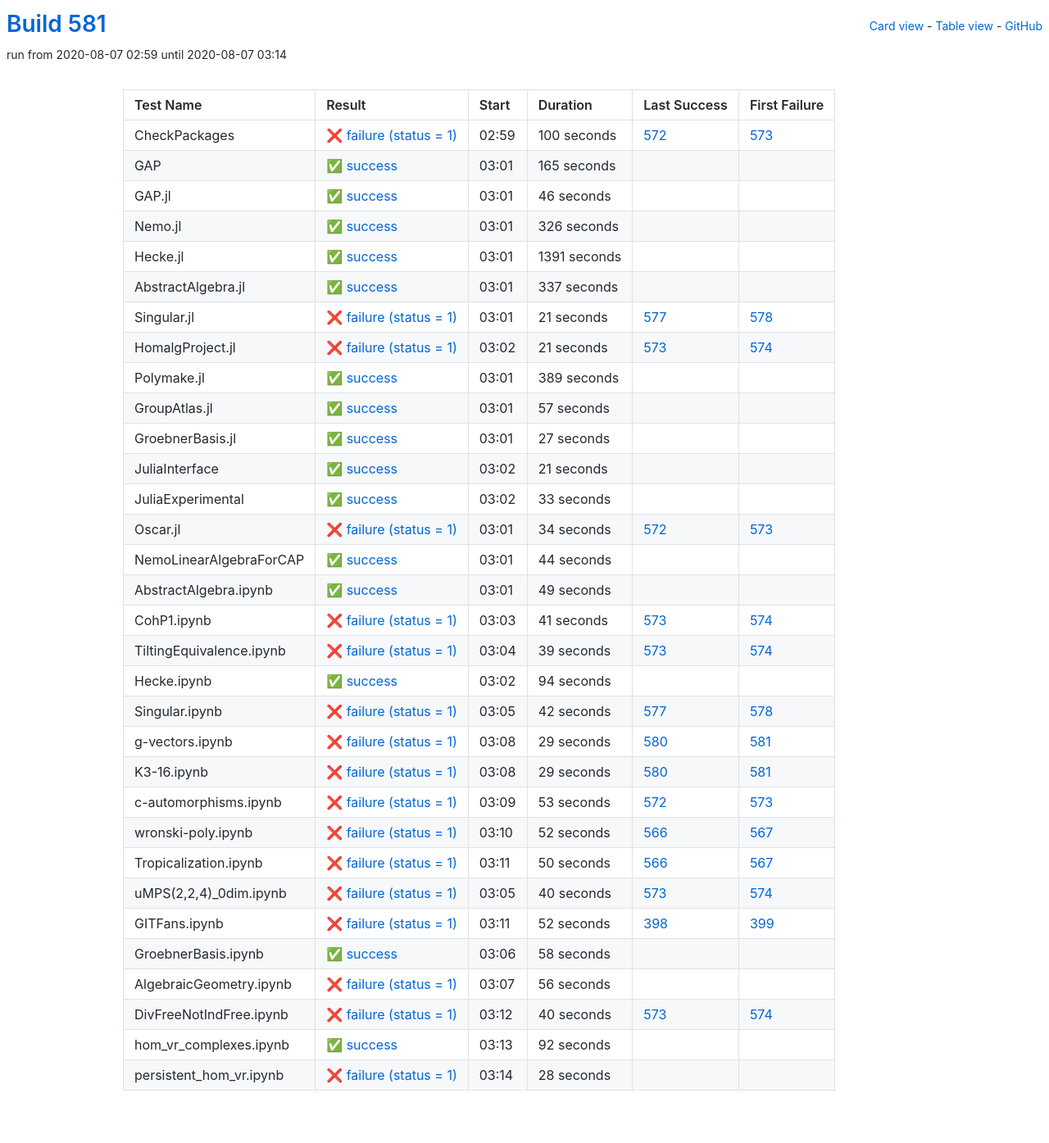
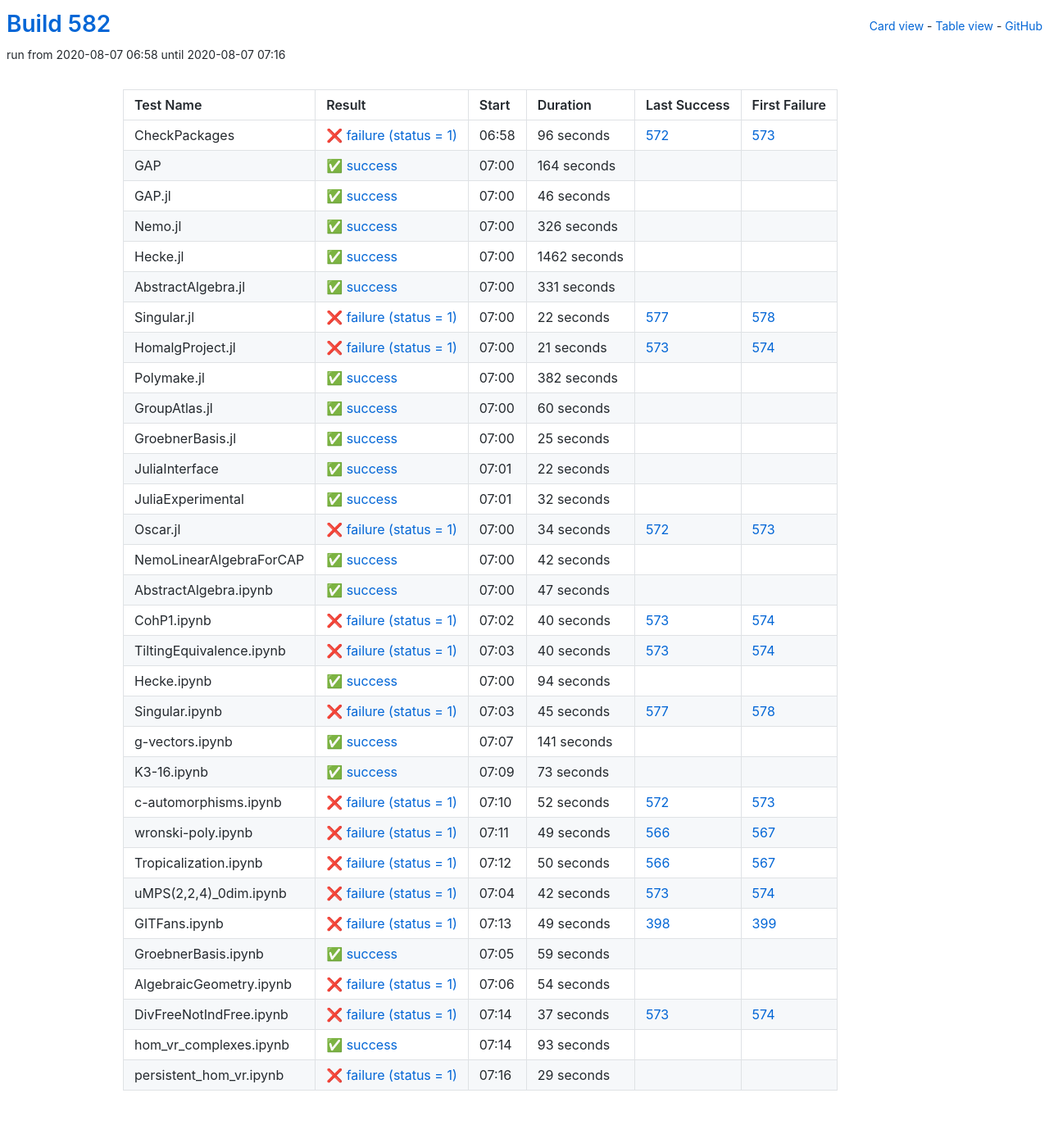
Before and after one commit to oscar-system/oscar-ci-status-stable, a Jekyll site: the page built from table.html, in a window 1280 px wide. Shown: the whole page at 82% size. Built offline with Jekyll 4.4.1, drawn with Linux system fonts in a browser that asks for light colours.

Commit message:
Build #582

```diff
--- a/_data/ci.yml
+++ b/_data/ci.yml
@@ -1,6 +1,6 @@
 ---
-build: 581
-build_url: https://oscarci.mathematik.uni-kl.de/job/oscar-stable/581/
+build: 582
+build_url: https://oscarci.mathematik.uni-kl.de/job/oscar-stable/582/
 job: oscar-stable
 organization: oscar-system
 repo: oscar-ci-status-stable
@@ -8,32 +8,32 @@ repourl: https://github.com/oscar-system/oscar-ci-status-stable
 tests:
 - name: CheckPackages
   id: checkpackages
-  log: https://oscarci.mathematik.uni-kl.de/job/oscar-stable/581/artifact/logs/build-581/CheckPackages.log
-  start: 2020-08-07 02:59
+  log: https://oscarci.mathematik.uni-kl.de/job/oscar-stable/582/artifact/logs/build-582/CheckPackages.log
+  start: 2020-08-07 06:58
   success: false
   exitcode: 1
   status: failure
-  duration: 100
+  duration: 96
   last_success: 572
   last_success_url: https://oscarci.mathematik.uni-kl.de/job/oscar-stable/572/
   first_failure: 573
   first_failure_url: https://oscarci.mathematik.uni-kl.de/job/oscar-stable/573/
 - name: GAP
   id: gap
-  log: https://oscarci.mathematik.uni-kl.de/job/oscar-stable/581/artifact/logs/build-581/GAP.log
-  start: 2020-08-07 03:01
+  log: https://oscarci.mathematik.uni-kl.de/job/oscar-stable/582/artifact/logs/build-582/GAP.log
+  start: 2020-08-07 07:00
   success: true
   exitcode: 0
   status: success
-  duration: 165
+  duration: 164
   last_success: false
   last_success_url:
   first_failure: false
   first_failure_url:
 - name: GAP.jl
   id: gap-jl
-  log: https://oscarci.mathematik.uni-kl.de/job/oscar-stable/581/artifact/logs/build-581/GAP.jl.log
-  start: 2020-08-07 03:01
+  log: https://oscarci.mathematik.uni-kl.de/job/oscar-stable/582/artifact/logs/build-582/GAP.jl.log
+  start: 2020-08-07 07:00
   success: true
   exitcode: 0
   status: success
@@ -44,8 +44,8 @@ tests:
   first_failure_url:
 - name: Nemo.jl
   id: nemo-jl
-  log: https://oscarci.mathematik.uni-kl.de/job/oscar-stable/581/artifact/logs/build-581/Nemo.jl.log
-  start: 2020-08-07 03:01
+  log: https://oscarci.mathematik.uni-kl.de/job/oscar-stable/582/artifact/logs/build-582/Nemo.jl.log
+  start: 2020-08-07 07:00
   success: true
   exitcode: 0
   status: success
@@ -56,44 +56,44 @@ tests:
   first_failure_url:
 - name: Hecke.jl
   id: hecke-jl
-  log: https://oscarci.mathematik.uni-kl.de/job/oscar-stable/581/artifact/logs/build-581/Hecke.jl.log
-  start: 2020-08-07 03:01
+  log: https://oscarci.mathematik.uni-kl.de/job/oscar-stable/582/artifact/logs/build-582/Hecke.jl.log
+  start: 2020-08-07 07:00
   success: true
   exitcode: 0
   status: success
-  duration: 1391
+  duration: 1462
   last_success: false
   last_success_url:
   first_failure: false
   first_failure_url:
 - name: AbstractAlgebra.jl
   id: abstractalgebra-jl
-  log: https://oscarci.mathematik.uni-kl.de/job/oscar-stable/581/artifact/logs/build-581/AbstractAlgebra.jl.log
-  start: 2020-08-07 03:01
+  log: https://oscarci.mathematik.uni-kl.de/job/oscar-stable/582/artifact/logs/build-582/AbstractAlgebra.jl.log
+  start: 2020-08-07 07:00
   success: true
   exitcode: 0
   status: success
-  duration: 337
+  duration: 331
   last_success: false
   last_success_url:
   first_failure: false
   first_failure_url:
 - name: Singular.jl
   id: singular-jl
-  log: https://oscarci.mathematik.uni-kl.de/job/oscar-stable/581/artifact/logs/build-581/Singular.jl.log
-  start: 2020-08-07 03:01
+  log: https://oscarci.mathematik.uni-kl.de/job/oscar-stable/582/artifact/logs/build-582/Singular.jl.log
+  start: 2020-08-07 07:00
   success: false
   exitcode: 1
   status: failure
-  duration: 21
+  duration: 22
   last_success: 577
   last_success_url: https://oscarci.mathematik.uni-kl.de/job/oscar-stable/577/
   first_failure: 578
   first_failure_url: https://oscarci.mathematik.uni-kl.de/job/oscar-stable/578/
 - name: HomalgProject.jl
   id: homalgproject-jl
-  log: https://oscarci.mathematik.uni-kl.de/job/oscar-stable/581/artifact/logs/build-581/HomalgProject.jl.log
-  start: 2020-08-07 03:02
+  log: https://oscarci.mathematik.uni-kl.de/job/oscar-stable/582/artifact/logs/build-582/HomalgProject.jl.log
+  start: 2020-08-07 07:00
   success: false
   exitcode: 1
   status: failure
@@ -104,68 +104,68 @@ tests:
   first_failure_url: https://oscarci.mathematik.uni-kl.de/job/oscar-stable/574/
 - name: Polymake.jl
   id: polymake-jl
-  log: https://oscarci.mathematik.uni-kl.de/job/oscar-stable/581/artifact/logs/build-581/Polymake.jl.log
-  start: 2020-08-07 03:01
+  log: https://oscarci.mathematik.uni-kl.de/job/oscar-stable/582/artifact/logs/build-582/Polymake.jl.log
+  start: 2020-08-07 07:00
   success: true
   exitcode: 0
   status: success
-  duration: 389
+  duration: 382
   last_success: false
   last_success_url:
   first_failure: false
   first_failure_url:
 - name: GroupAtlas.jl
   id: groupatlas-jl
-  log: https://oscarci.mathematik.uni-kl.de/job/oscar-stable/581/artifact/logs/build-581/GroupAtlas.jl.log
-  start: 2020-08-07 03:01
+  log: https://oscarci.mathematik.uni-kl.de/job/oscar-stable/582/artifact/logs/build-582/GroupAtlas.jl.log
+  start: 2020-08-07 07:00
   success: true
   exitcode: 0
   status: success
-  duration: 57
+  duration: 60
   last_success: false
   last_success_url:
   first_failure: false
   first_failure_url:
 - name: GroebnerBasis.jl
   id: groebnerbasis-jl
-  log: https://oscarci.mathematik.uni-kl.de/job/oscar-stable/581/artifact/logs/build-581/GroebnerBasis.jl.log
-  start: 2020-08-07 03:01
+  log: https://oscarci.mathematik.uni-kl.de/job/oscar-stable/582/artifact/logs/build-582/GroebnerBasis.jl.log
+  start: 2020-08-07 07:00
   success: true
   exitcode: 0
   status: success
-  duration: 27
+  duration: 25
   last_success: false
   last_success_url:
   first_failure: false
   first_failure_url:
 - name: JuliaInterface
   id: juliainterface
-  log: https://oscarci.mathematik.uni-kl.de/job/oscar-stable/581/artifact/logs/build-581/JuliaInterface.log
-  start: 2020-08-07 03:02
+  log: https://oscarci.mathematik.uni-kl.de/job/oscar-stable/582/artifact/logs/build-582/JuliaInterface.log
+  start: 2020-08-07 07:01
   success: true
   exitcode: 0
   status: success
-  duration: 21
+  duration: 22
   last_success: false
   last_success_url:
   first_failure: false
   first_failure_url:
 - name: JuliaExperimental
   id: juliaexperimental
-  log: https://oscarci.mathematik.uni-kl.de/job/oscar-stable/581/artifact/logs/build-581/JuliaExperimental.log
-  start: 2020-08-07 03:02
+  log: https://oscarci.mathematik.uni-kl.de/job/oscar-stable/582/artifact/logs/build-582/JuliaExperimental.log
+  start: 2020-08-07 07:01
   success: true
   exitcode: 0
   status: success
-  duration: 33
+  duration: 32
   last_success: false
   last_success_url:
   first_failure: false
   first_failure_url:
 - name: Oscar.jl
   id: oscar-jl
-  log: https://oscarci.mathematik.uni-kl.de/job/oscar-stable/581/artifact/logs/build-581/Oscar.jl.log
-  start: 2020-08-07 03:01
+  log: https://oscarci.mathematik.uni-kl.de/job/oscar-stable/582/artifact/logs/build-582/Oscar.jl.log
+  start: 2020-08-07 07:00
   success: false
   exitcode: 1
   status: failure
@@ -176,56 +176,56 @@ tests:
   first_failure_url: https://oscarci.mathematik.uni-kl.de/job/oscar-stable/573/
 - name: NemoLinearAlgebraForCAP
   id: nemolinearalgebraforcap
-  log: https://oscarci.mathematik.uni-kl.de/job/oscar-stable/581/artifact/logs/build-581/NemoLinearAlgebraForCAP.log
-  start: 2020-08-07 03:01
+  log: https://oscarci.mathematik.uni-kl.de/job/oscar-stable/582/artifact/logs/build-582/NemoLinearAlgebraForCAP.log
+  start: 2020-08-07 07:00
   success: true
   exitcode: 0
   status: success
-  duration: 44
+  duration: 42
   last_success: false
   last_success_url:
   first_failure: false
   first_failure_url:
 - name: AbstractAlgebra.ipynb
   id: abstractalgebra-ipynb
-  log: https://oscarci.mathematik.uni-kl.de/job/oscar-stable/581/artifact/logs/build-581/AbstractAlgebra.ipynb.log
-  start: 2020-08-07 03:01
+  log: https://oscarci.mathematik.uni-kl.de/job/oscar-stable/582/artifact/logs/build-582/AbstractAlgebra.ipynb.log
+  start: 2020-08-07 07:00
   success: true
   exitcode: 0
   status: success
-  duration: 49
+  duration: 47
   last_success: false
   last_success_url:
   first_failure: false
   first_failure_url:
 - name: CohP1.ipynb
   id: cohp1-ipynb
-  log: https://oscarci.mathematik.uni-kl.de/job/oscar-stable/581/artifact/logs/build-581/CohP1.ipynb.log
-  start: 2020-08-07 03:03
+  log: https://oscarci.mathematik.uni-kl.de/job/oscar-stable/582/artifact/logs/build-582/CohP1.ipynb.log
+  start: 2020-08-07 07:02
   success: false
   exitcode: 1
   status: failure
-  duration: 41
+  duration: 40
   last_success: 573
   last_success_url: https://oscarci.mathematik.uni-kl.de/job/oscar-stable/573/
   first_failure: 574
   first_failure_url: https://oscarci.mathematik.uni-kl.de/job/oscar-stable/574/
 - name: TiltingEquivalence.ipynb
   id: tiltingequivalence-ipynb
-  log: https://oscarci.mathematik.uni-kl.de/job/oscar-stable/581/artifact/logs/build-581/TiltingEquivalence.ipynb.log
-  start: 2020-08-07 03:04
+  log: https://oscarci.mathematik.uni-kl.de/job/oscar-stable/582/artifact/logs/build-582/TiltingEquivalence.ipynb.log
+  start: 2020-08-07 07:03
   success: false
   exitcode: 1
   status: failure
-  duration: 39
+  duration: 40
   last_success: 573
   last_success_url: https://oscarci.mathematik.uni-kl.de/job/oscar-stable/573/
   first_failure: 574
   first_failure_url: https://oscarci.mathematik.uni-kl.de/job/oscar-stable/574/
 - name: Hecke.ipynb
   id: hecke-ipynb
-  log: https://oscarci.mathematik.uni-kl.de/job/oscar-stable/581/artifact/logs/build-581/Hecke.ipynb.log
-  start: 2020-08-07 03:02
+  log: https://oscarci.mathematik.uni-kl.de/job/oscar-stable/582/artifact/logs/build-582/Hecke.ipynb.log
+  start: 2020-08-07 07:00
   success: true
   exitcode: 0
   status: success
@@ -236,68 +236,68 @@ tests:
   first_failure_url:
 - name: Singular.ipynb
   id: singular-ipynb
-  log: https://oscarci.mathematik.uni-kl.de/job/oscar-stable/581/artifact/logs/build-581/Singular.ipynb.log
-  start: 2020-08-07 03:05
+  log: https://oscarci.mathematik.uni-kl.de/job/oscar-stable/582/artifact/logs/build-582/Singular.ipynb.log
+  start: 2020-08-07 07:03
   success: false
   exitcode: 1
   status: failure
-  duration: 42
+  duration: 45
   last_success: 577
   last_success_url: https://oscarci.mathematik.uni-kl.de/job/oscar-stable/577/
   first_failure: 578
   first_failure_url: https://oscarci.mathematik.uni-kl.de/job/oscar-stable/578/
 - name: g-vectors.ipynb
   id: g-vectors-ipynb
-  log: https://oscarci.mathematik.uni-kl.de/job/oscar-stable/581/artifact/logs/build-581/g-vectors.ipynb.log
-  start: 2020-08-07 03:08
+  log: https://oscarci.mathematik.uni-kl.de/job/oscar-stable/582/artifact/logs/build-582/g-vectors.ipynb.log
+  start: 2020-08-07 07:07
+  success: true
+  exitcode: 0
+  status: success
+  duration: 141
+  last_success: false
+  last_success_url:
+  first_failure: false
+  first_failure_url:
+- name: K3-16.ipynb
+  id: k3-16-ipynb
+  log: https://oscarci.mathematik.uni-kl.de/job/oscar-stable/582/artifact/logs/build-582/K3-16.ipynb.log
+  start: 2020-08-07 07:09
+  success: true
+  exitcode: 0
+  status: success
+  duration: 73
+  last_success: false
+  last_success_url:
+  first_failure: false
+  first_failure_url:
+- name: c-automorphisms.ipynb
+  id: c-automorphisms-ipynb
+  log: https://oscarci.mathematik.uni-kl.de/job/oscar-stable/582/artifact/logs/build-582/c-automorphisms.ipynb.log
+  start: 2020-08-07 07:10
   success: false
   exitcode: 1
   status: failure
-  duration: 29
-  last_success: 580
-  last_success_url: https://oscarci.mathematik.uni-kl.de/job/oscar-stable/580/
-  first_failure: 581
-  first_failure_url: https://oscarci.mathematik.uni-kl.de/job/oscar-stable/581/
-- name: K3-16.ipynb
-  id: k3-16-ipynb
-  log: https://oscarci.mathematik.uni-kl.de/job/oscar-stable/581/artifact/logs/build-581/K3-16.ipynb.log
-  start: 2020-08-07 03:08
-  success: false
-  exitcode: 1
-  status: failure
-  duration: 29
-  last_success: 580
-  last_success_url: https://oscarci.mathematik.uni-kl.de/job/oscar-stable/580/
-  first_failure: 581
-  first_failure_url: https://oscarci.mathematik.uni-kl.de/job/oscar-stable/581/
-- name: c-automorphisms.ipynb
-  id: c-automorphisms-ipynb
-  log: https://oscarci.mathematik.uni-kl.de/job/oscar-stable/581/artifact/logs/build-581/c-automorphisms.ipynb.log
-  start: 2020-08-07 03:09
-  success: false
-  exitcode: 1
-  status: failure
-  duration: 53
+  duration: 52
   last_success: 572
   last_success_url: https://oscarci.mathematik.uni-kl.de/job/oscar-stable/572/
   first_failure: 573
   first_failure_url: https://oscarci.mathematik.uni-kl.de/job/oscar-stable/573/
 - name: wronski-poly.ipynb
   id: wronski-poly-ipynb
-  log: https://oscarci.mathematik.uni-kl.de/job/oscar-stable/581/artifact/logs/build-581/wronski-poly.ipynb.log
-  start: 2020-08-07 03:10
+  log: https://oscarci.mathematik.uni-kl.de/job/oscar-stable/582/artifact/logs/build-582/wronski-poly.ipynb.log
+  start: 2020-08-07 07:11
   success: false
   exitcode: 1
   status: failure
-  duration: 52
+  duration: 49
   last_success: 566
   last_success_url: https://oscarci.mathematik.uni-kl.de/job/oscar-stable/566/
   first_failure: 567
   first_failure_url: https://oscarci.mathematik.uni-kl.de/job/oscar-stable/567/
 - name: Tropicalization.ipynb
   id: tropicalization-ipynb
-  log: https://oscarci.mathematik.uni-kl.de/job/oscar-stable/581/artifact/logs/build-581/Tropicalization.ipynb.log
-  start: 2020-08-07 03:11
+  log: https://oscarci.mathematik.uni-kl.de/job/oscar-stable/582/artifact/logs/build-582/Tropicalization.ipynb.log
+  start: 2020-08-07 07:12
   success: false
   exitcode: 1
   status: failure
@@ -308,84 +308,84 @@ tests:
   first_failure_url: https://oscarci.mathematik.uni-kl.de/job/oscar-stable/567/
 - name: uMPS(2,2,4)_0dim.ipynb
   id: umps-2-2-4-0dim-ipynb
-  log: https://oscarci.mathematik.uni-kl.de/job/oscar-stable/581/artifact/logs/build-581/uMPS-2-2-4-_0dim.ipynb.log
-  start: 2020-08-07 03:05
+  log: https://oscarci.mathematik.uni-kl.de/job/oscar-stable/582/artifact/logs/build-582/uMPS-2-2-4-_0dim.ipynb.log
+  start: 2020-08-07 07:04
   success: false
   exitcode: 1
   status: failure
-  duration: 40
+  duration: 42
   last_success: 573
   last_success_url: https://oscarci.mathematik.uni-kl.de/job/oscar-stable/573/
   first_failure: 574
   first_failure_url: https://oscarci.mathematik.uni-kl.de/job/oscar-stable/574/
 - name: GITFans.ipynb
   id: gitfans-ipynb
-  log: https://oscarci.mathematik.uni-kl.de/job/oscar-stable/581/artifact/logs/build-581/GITFans.ipynb.log
-  start: 2020-08-07 03:11
+  log: https://oscarci.mathematik.uni-kl.de/job/oscar-stable/582/artifact/logs/build-582/GITFans.ipynb.log
+  start: 2020-08-07 07:13
   success: false
   exitcode: 1
   status: failure
-  duration: 52
+  duration: 49
   last_success: 398
   last_success_url: https://oscarci.mathematik.uni-kl.de/job/oscar-stable/398/
   first_failure: 399
   first_failure_url: https://oscarci.mathematik.uni-kl.de/job/oscar-stable/399/
 - name: GroebnerBasis.ipynb
   id: groebnerbasis-ipynb
-  log: https://oscarci.mathematik.uni-kl.de/job/oscar-stable/581/artifact/logs/build-581/GroebnerBasis.ipynb.log
-  start: 2020-08-07 03:06
+  log: https://oscarci.mathematik.uni-kl.de/job/oscar-stable/582/artifact/logs/build-582/GroebnerBasis.ipynb.log
+  start: 2020-08-07 07:05
   success: true
   exitcode: 0
   status: success
-  duration: 58
+  duration: 59
   last_success: false
   last_success_url:
   first_failure: false
   first_failure_url:
 - name: AlgebraicGeometry.ipynb
   id: algebraicgeometry-ipynb
-  log: https://oscarci.mathematik.uni-kl.de/job/oscar-stable/581/artifact/logs/build-581/AlgebraicGeometry.ipynb.log
-  start: 2020-08-07 03:07
+  log: https://oscarci.mathematik.uni-kl.de/job/oscar-stable/582/artifact/logs/build-582/AlgebraicGeometry.ipynb.log
+  start: 2020-08-07 07:06
   success: false
   exitcode: 1
   status: failure
-  duration: 56
+  duration: 54
   last_success: false
   last_success_url:
   first_failure: false
   first_failure_url:
 - name: DivFreeNotIndFree.ipynb
   id: divfreenotindfree-ipynb
-  log: https://oscarci.mathematik.uni-kl.de/job/oscar-stable/581/artifact/logs/build-581/DivFreeNotIndFree.ipynb.log
-  start: 2020-08-07 03:12
+  log: https://oscarci.mathematik.uni-kl.de/job/oscar-stable/582/artifact/logs/build-582/DivFreeNotIndFree.ipynb.log
+  start: 2020-08-07 07:14
   success: false
   exitcode: 1
   status: failure
-  duration: 40
+  duration: 37
   last_success: 573
   last_success_url: https://oscarci.mathematik.uni-kl.de/job/oscar-stable/573/
   first_failure: 574
   first_failure_url: https://oscarci.mathematik.uni-kl.de/job/oscar-stable/574/
 - name: hom_vr_complexes.ipynb
   id: hom-vr-complexes-ipynb
-  log: https://oscarci.mathematik.uni-kl.de/job/oscar-stable/581/artifact/logs/build-581/hom_vr_complexes.ipynb.log
-  start: 2020-08-07 03:13
+  log: https://oscarci.mathematik.uni-kl.de/job/oscar-stable/582/artifact/logs/build-582/hom_vr_complexes.ipynb.log
+  start: 2020-08-07 07:14
   success: true
   exitcode: 0
   status: success
-  duration: 92
+  duration: 93
   last_success: false
   last_success_url:
   first_failure: false
   first_failure_url:
 - name: persistent_hom_vr.ipynb
   id: persistent-hom-vr-ipynb
-  log: https://oscarci.mathematik.uni-kl.de/job/oscar-stable/581/artifact/logs/build-581/persistent_hom_vr.ipynb.log
-  start: 2020-08-07 03:14
+  log: https://oscarci.mathematik.uni-kl.de/job/oscar-stable/582/artifact/logs/build-582/persistent_hom_vr.ipynb.log
+  start: 2020-08-07 07:16
   success: false
   exitcode: 1
   status: failure
-  duration: 28
+  duration: 29
   last_success: false
   last_success_url:
   first_failure: false
```
Also changed, not shown: README.md.
